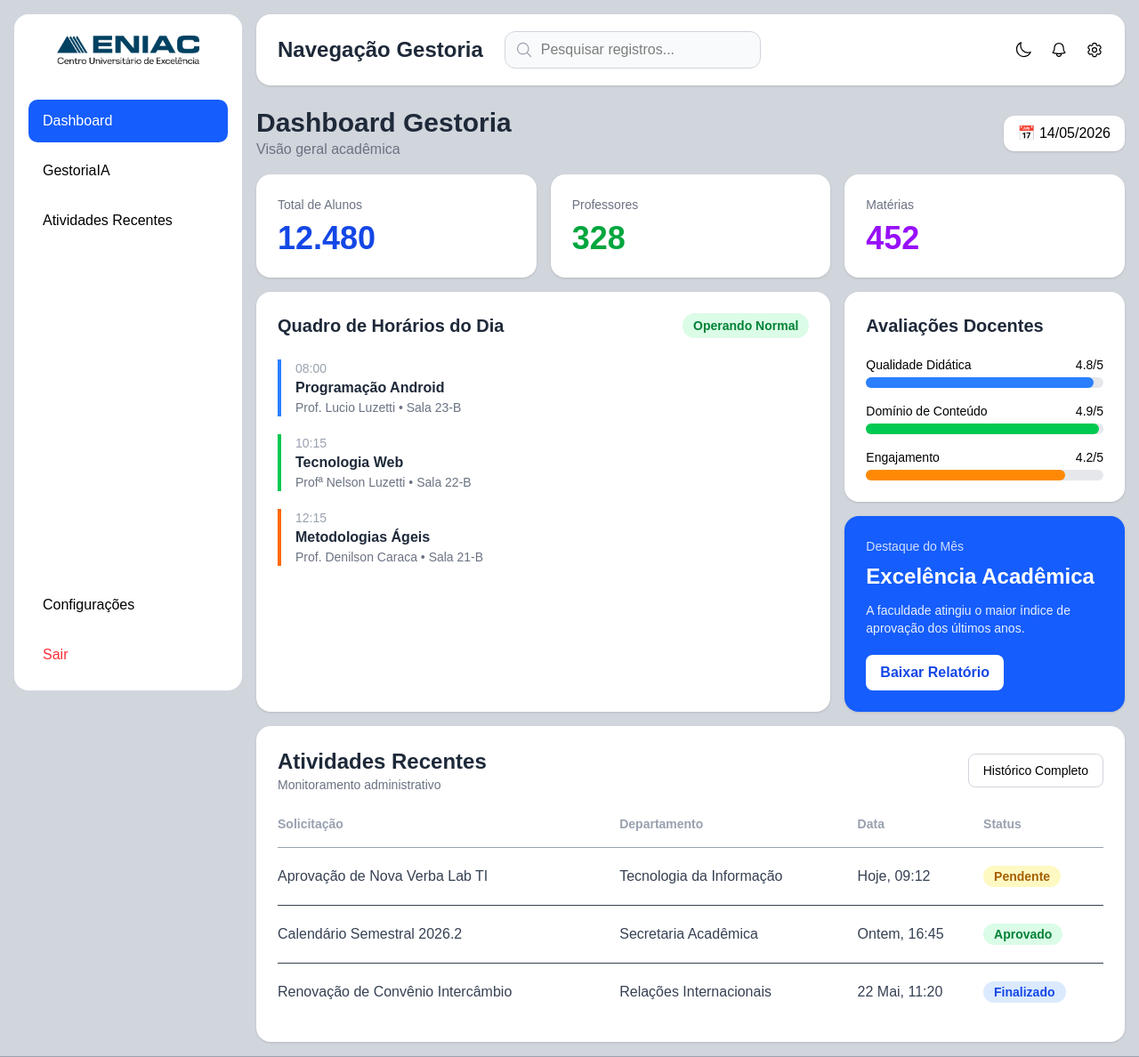
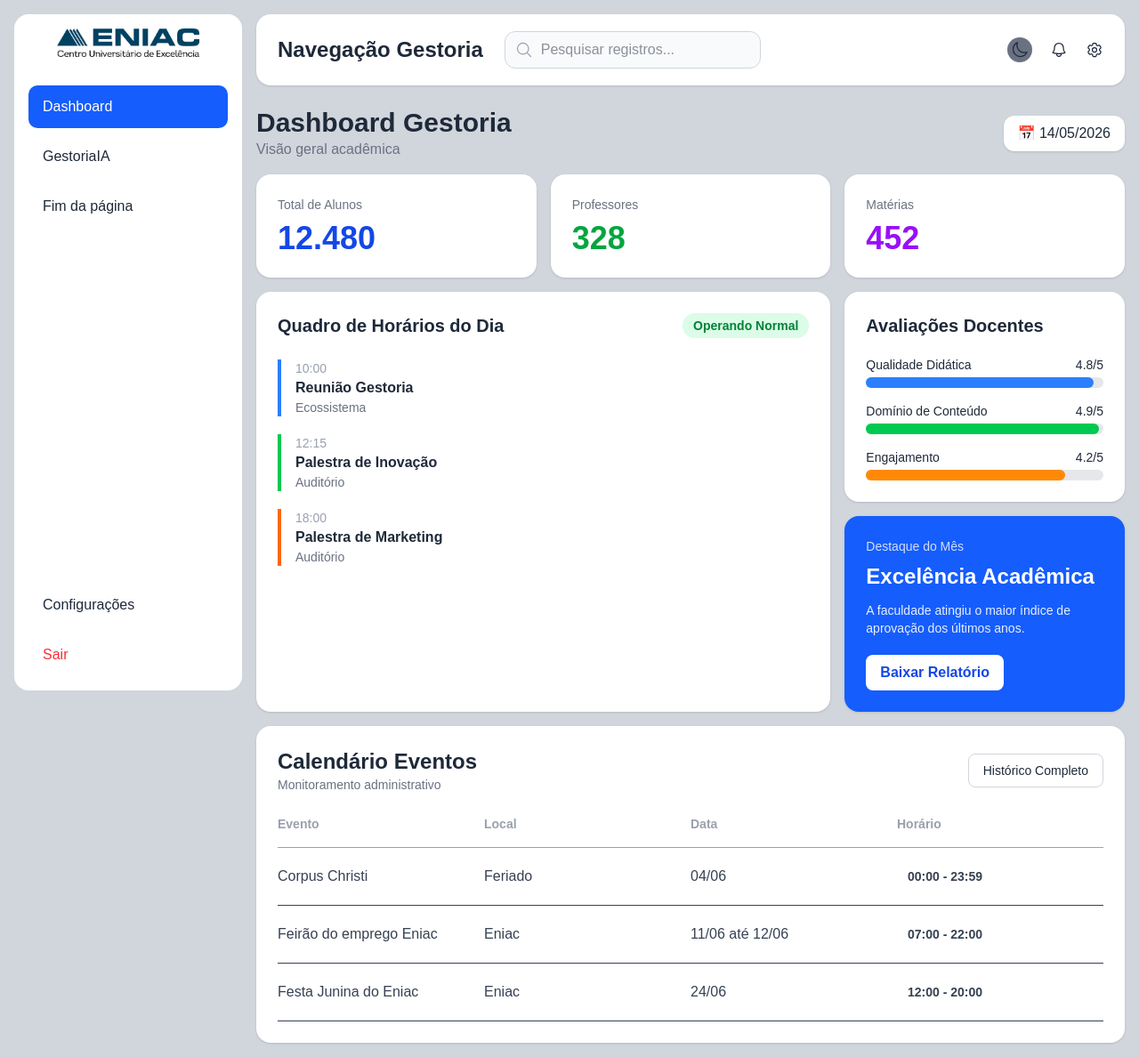
Before and after one commit to JoaoVitor5/FrontProject, a Next.js app: page /gestoria in a window 1280 px wide. Shown: the whole page at 89% size. Built offline with nearby package versions, Linux system fonts and the light colour scheme.

Commit message:
modo diurno/noturno nas duas páginas e alterações gerais

```diff
--- a/components/pages/GestoriaIAPage.tsx
+++ b/components/pages/GestoriaIAPage.tsx
@@ -98,7 +98,7 @@ const [darkMode, setDarkMode] = useState(false);
                 });
               }}
             >
-              Controle Inteligente de Grade
+              Fim da página
             </button>
 
           </nav>
--- a/components/pages/GestoriaPage.tsx
+++ b/components/pages/GestoriaPage.tsx
@@ -22,19 +22,32 @@ export default function GestoriaPage() {
 
   return (
 
-    <main className="flex min-h-screen bg-gray-300">
+    <main
+  className={`flex min-h-screen transition-colors duration-300 ${
+    darkMode
+      ? "bg-gray-900"
+      : "bg-gray-300"
+  }`}
+>
 
      {/* Sidebar */}
-<aside className="w-64 h-[95vh] sticky top-4 ml-4 bg-white shadow-x1 rounded-2xl flex flex-col justify-between">
+      <aside
+  className={`w-64 h-[95vh] sticky top-4 ml-4 rounded-2xl flex flex-col justify-between transition-colors duration-300 ${
+    darkMode
+      ? "bg-gray-800 text-white"
+      : "bg-white text-gray-800"
+  }`}
+>
 
+   {/* Parte superior */}
         <div>
 
           {/* Logo */}
-    <div className="p-6 flex justify-center">
+          <div className="h-16 flex items-center justify-center">
             <img
-        src="/eniac-logo.png"
+              src={darkMode ? "/eniac-logo-branca.png" : "/eniac-logo.png"}
               alt="Logo ENIAC"
-        className="w-40"
+                className="max-h-12 w-40 object-contain"
             />
           </div>
 
@@ -59,7 +72,7 @@ export default function GestoriaPage() {
           });
         }}
       >
-        Atividades Recentes
+        Fim da página
       </button>
 
     </nav>
@@ -88,14 +101,18 @@ export default function GestoriaPage() {
 <section className="flex-1 p-4">
 
  {/* Topbar */}
-<header className="h-20 bg-white rounded-2xl shadow-sm px-6 flex items-center justify-between mb-6">
-
+<header className={`h-20 rounded-2xl shadow-sm px-6 flex items-center justify-between mb-6 transition-colors duration-300 ${
+    darkMode
+      ? "bg-gray-800 text-white"
+      : "bg-white text-gray-800"
+  }`}
+>
   {/* Lado esquerdo */}
   <div className="flex items-center gap-6">
 
     {/* Título */}
     <div>
-      <h1 className="text-2xl font-bold text-gray-800">
+      <h1 className="text-2xl font-bold">
         Navegação Gestoria
       </h1>
     </div>
@@ -105,7 +122,11 @@ export default function GestoriaPage() {
       <input
         type="text"
         placeholder="Pesquisar registros..."
-        className="w-72 pl-10 pr-4 py-2 rounded-xl border border-gray-300 bg-gray-50 outline-none focus:border-blue-500"
+        className={`w-72 pl-10 pr-4 py-2 rounded-xl border outline-none focus:border-blue-500 ${
+  darkMode
+    ? "bg-gray-700 border-gray-600 text-white"
+    : "bg-gray-50 border-gray-300 text-gray-800"
+}`}
       />
 
       <span className="absolute left-3 top-1/2 -translate-y-1/2 text-gray-400">
@@ -118,9 +139,11 @@ export default function GestoriaPage() {
   {/* Lado direito */}
   <div className="flex items-center gap-5">
 
+{/* Ícones */}
+
         <button
   onClick={() => setDarkMode(!darkMode)}
-  className="text-xl cursor-pointer"
+  className="px-1 py-1  bg-gray-500 text-xl cursor-pointer rounded-full"
 >
   {darkMode ? (
     <SunIcon className="w-5 h-5" />
@@ -129,7 +152,6 @@ export default function GestoriaPage() {
   )}
 </button>
 
-    {/* Ícones */}
     <button className="text-xl cursor-pointer">
       <BellIcon className="w-5 h-5" />
     </button>
@@ -146,17 +168,33 @@ export default function GestoriaPage() {
   <div className="flex items-center justify-between mb-4">
 
     <div>
-      <h1 className="text-3xl font-bold text-gray-800">
+    <h1
+  className={`text-3xl font-bold ${
+    darkMode ? "text-white" : "text-gray-800"
+     }`}
+    >
   Dashboard Gestoria
     </h1>
 
-      <p className="text-gray-500">
+<p
+  className={`${
+    darkMode ? "text-gray-300" : "text-gray-500"
+  }`}
+>
   Visão geral acadêmica
 </p>
+
     </div>
 
     {/* Data atual */}
-    <div className="bg-white px-4 py-2 rounded-xl shadow">
+    <div
+  className={`px-4 py-2 rounded-xl shadow transition-colors duration-300 ${
+    darkMode
+      ? "bg-gray-800 text-white"
+      : "bg-white text-gray-800"
+  }`}
+>
+
   📅 {new Date().toLocaleDateString("pt-BR")}
     </div>
 
@@ -165,8 +203,18 @@ export default function GestoriaPage() {
   {/* Cards do topo */}
 <div className="grid grid-cols-3 gap-4 mb-4">
 
-  <div className="bg-white p-6 rounded-2xl shadow">
-    <p className="text-gray-500 text-sm">
+<div
+  className={`p-6 rounded-2xl shadow transition-colors duration-300 ${
+    darkMode
+      ? "bg-gray-800 text-white"
+      : "bg-white text-gray-800"
+  }`}
+>
+    <p
+     className={`text-sm ${
+    darkMode ? "text-gray-300" : "text-gray-500"
+    }`}
+    >
       Total de Alunos
     </p>
 
@@ -175,8 +223,19 @@ export default function GestoriaPage() {
     </h2>
   </div>
 
-  <div className="bg-white p-6 rounded-2xl shadow">
-    <p className="text-gray-500 text-sm">
+  <div
+  className={`p-6 rounded-2xl shadow transition-colors duration-300 ${
+    darkMode
+      ? "bg-gray-800 text-white"
+      : "bg-white text-gray-800"
+    }`}
+    >
+
+    <p
+  className={`text-sm ${
+    darkMode ? "text-gray-300" : "text-gray-500"
+    }`}
+    >
       Professores
     </p>
 
@@ -185,8 +244,19 @@ export default function GestoriaPage() {
     </h2>
   </div>
 
-  <div className="bg-white p-6 rounded-2xl shadow">
-    <p className="text-gray-500 text-sm">
+  <div
+  className={`p-6 rounded-2xl shadow transition-colors duration-300 ${
+    darkMode
+      ? "bg-gray-800 text-white"
+      : "bg-white text-gray-800"
+    }`}
+    >
+
+    <p
+  className={`text-sm ${
+    darkMode ? "text-gray-300" : "text-gray-500"
+    }`}
+    >
       Matérias
     </p>
 
@@ -201,11 +271,21 @@ export default function GestoriaPage() {
 <div className="grid grid-cols-3 gap-4 mb-4">
 
   {/* Quadro de horários do dia*/}
-  <div className="col-span-2 bg-white rounded-2xl shadow p-6">
+  <div
+  className={`col-span-2 rounded-2xl shadow p-6 transition-colors duration-300 ${
+    darkMode
+      ? "bg-gray-800 text-white"
+      : "bg-white text-gray-800"
+  }`}
+>
 
     <div className="flex items-center justify-between mb-6">
 
-      <h2 className="text-xl font-bold text-gray-800">
+      <h2
+  className={`text-xl font-bold ${
+    darkMode ? "text-white" : "text-gray-800"
+  }`}
+>
         Quadro de Horários do Dia
       </h2>
 
@@ -218,53 +298,77 @@ export default function GestoriaPage() {
     {/* Horários */}
     <div className="flex flex-col gap-5">
 
-      {/* Aula */}
+      {/* ativ.1 */}
       <div className="border-l-4 border-blue-500 pl-4">
 
         <p className="text-sm text-gray-400">
-          08:00
+          10:00
         </p>
 
-        <h3 className="font-bold text-gray-800">
-          Programação Android
+        <h3
+    className={`font-bold ${
+    darkMode ? "text-white" : "text-gray-800"
+    }`}
+    >
+          Reunião Gestoria
         </h3>
 
-        <p className="text-gray-500 text-sm">
-          Prof. Lucio Luzetti • Sala 23-B
+        <p
+    className={`text-sm ${
+    darkMode ? "text-gray-300" : "text-gray-500"
+    }`}
+    >
+            Ecossistema
         </p>
 
       </div>
 
-      {/* Aula */}
+      {/* Ativ.2 */}
       <div className="border-l-4 border-green-500 pl-4">
-
-        <p className="text-sm text-gray-400">
-          10:15
-        </p>
-
-        <h3 className="font-bold text-gray-800">
-          Tecnologia Web
-        </h3>
-
-        <p className="text-gray-500 text-sm">
-          Profª Nelson Luzetti • Sala 22-B
-        </p>
-
-      </div>
-
-      {/* Aula */}
-      <div className="border-l-4 border-orange-500 pl-4">
 
         <p className="text-sm text-gray-400">
           12:15
         </p>
 
-        <h3 className="font-bold text-gray-800">
-          Metodologias Ágeis
+        <h3
+    className={`font-bold ${
+    darkMode ? "text-white" : "text-gray-800"
+    }`}
+    >
+          Palestra de Inovação
         </h3>
 
-        <p className="text-gray-500 text-sm">
-          Prof. Denilson Caraca • Sala 21-B
+        <p
+    className={`text-sm ${
+    darkMode ? "text-gray-300" : "text-gray-500"
+    }`}
+    >
+          Auditório
+        </p>
+
+      </div>
+
+      {/* Ativ.3 */}
+      <div className="border-l-4 border-orange-500 pl-4">
+
+        <p className="text-sm text-gray-400">
+          18:00
+        </p>
+
+        <h3
+    className={`font-bold ${
+    darkMode ? "text-white" : "text-gray-800"
+    }`}
+    >
+          Palestra de Marketing
+        </h3>
+
+        <p
+        className={`text-sm ${
+        darkMode ? "text-gray-300" : "text-gray-500"
+        }`}
+        >
+          Auditório
         </p>
 
       </div>
@@ -277,9 +381,15 @@ export default function GestoriaPage() {
   <div className="flex flex-col gap-4">
 
     {/* Avaliações docentes */}
-    <div className="bg-white rounded-2xl shadow p-6">
+    <div
+    className={`rounded-2xl shadow p-6 transition-colors duration-300 ${
+    darkMode
+      ? "bg-gray-800 text-white"
+      : "bg-white text-gray-800"
+    }`}
+    >
 
-      <h2 className="text-xl font-bold text-gray-800 mb-5">
+      <h2 className="text-xl font-bold mb-5">
         Avaliações Docentes
       </h2>
 
@@ -349,23 +459,43 @@ export default function GestoriaPage() {
 
 </div>
 
-    {/* Atividades Recentes */}
-<div className="bg-white rounded-2xl shadow p-6">
+    {/* Calendário de Eventos */}
+<div
+    className={`rounded-2xl shadow p-6 transition-colors duration-300 ${
+    darkMode
+      ? "bg-gray-800 text-white"
+      : "bg-white text-gray-800"
+    }`}
+    >
 
   {/* Cabeçalho */}
   <div className="flex items-center justify-between mb-6">
 
     <div>
-      <h2 className="text-2xl font-bold text-gray-800">
-        Atividades Recentes
+      <h2
+    className={`text-2xl font-bold ${
+    darkMode ? "text-white" : "text-gray-800"
+    }`}
+    >
+        Calendário Eventos
       </h2>
 
-      <p className="text-gray-500 text-sm">
+      <p
+    className={`text-sm ${
+    darkMode ? "text-gray-300" : "text-gray-500"
+    }`}
+    >
         Monitoramento administrativo
       </p>
     </div>
 
-    <button className="border border-gray-300 px-4 py-2 rounded-lg text-sm hover:bg-gray-100 transition cursor-pointer">
+<button
+  className={`px-4 py-2 rounded-lg text-sm border transition cursor-pointer ${
+    darkMode
+      ? "border-gray-600 text-white hover:bg-gray-700"
+      : "border-gray-300 text-gray-800 hover:bg-gray-100"
+  }`}
+>
   Histórico Completo
 </button>
 
@@ -374,87 +504,109 @@ export default function GestoriaPage() {
   {/* Tabela */}
   <div className="overflow-x-auto">
 
-    <table className="w-full">
+    <table className="w-full table-fixed">
 
       <thead>
 
         <tr className="text-left text-gray-400 text-sm border-b">
 
-          <th className="pb-4">Solicitação</th>
+          <th className="pb-4">Evento</th>
 
-          <th className="pb-4">Departamento</th>
+          <th className="pb-4">Local</th>
 
           <th className="pb-4">Data</th>
 
-          <th className="pb-4">Status</th>
+          <th className="pb-4">Horário</th>
 
         </tr>
 
       </thead>
 
-      <tbody className="text-gray-700">
+      <tbody
+    className={`${
+    darkMode ? "text-gray-200" : "text-gray-700"
+    }`}
+    >
 
-        <tr className="border-b hover:bg-gray-50 transition">
+        <tr
+    className={`border-b transition ${
+    darkMode
+      ? "hover:bg-gray-700"
+      : "hover:bg-gray-50"
+    }`}
+    >
 
           <td className="py-5 font-medium">
-            Aprovação de Nova Verba Lab TI
+            Corpus Christi
           </td>
 
           <td>
-            Tecnologia da Informação
+            Feriado
           </td>
 
           <td>
-            Hoje, 09:12
+            04/06
           </td>
 
           <td>
-            <span className="bg-yellow-100 text-yellow-700 px-3 py-1 rounded-full text-sm font-semibold">
-              Pendente
+            <span className="px-3 py-1 rounded-full text-sm font-semibold">
+              00:00 - 23:59
             </span>
           </td>
 
         </tr>
 
-        <tr className="border-b hover:bg-gray-50 transition">
+        <tr
+    className={`border-b transition ${
+    darkMode
+      ? "hover:bg-gray-700"
+      : "hover:bg-gray-50"
+    }`}
+    >
 
           <td className="py-5 font-medium">
-            Calendário Semestral 2026.2
+            Feirão do emprego Eniac
           </td>
 
           <td>
-            Secretaria Acadêmica
+            Eniac
           </td>
 
           <td>
-            Ontem, 16:45
+            11/06 até 12/06
           </td>
 
           <td>
-            <span className="bg-green-100 text-green-700 px-3 py-1 rounded-full text-sm font-semibold">
-              Aprovado
+            <span className="px-3 py-1 rounded-full text-sm font-semibold">
+              07:00 - 22:00
             </span>
           </td>
 
         </tr>
 
-        <tr className="hover:bg-gray-50 transition">
+        <tr
+    className={`border-b transition ${
+    darkMode
+      ? "hover:bg-gray-700"
+      : "hover:bg-gray-50"
+    }`}
+    >
 
           <td className="py-5 font-medium">
-            Renovação de Convênio Intercâmbio
+            Festa Junina do Eniac
           </td>
 
           <td>
-            Relações Internacionais
+            Eniac
           </td>
 
           <td>
-            22 Mai, 11:20
+            24/06
           </td>
 
           <td>
-            <span className="bg-blue-100 text-blue-700 px-3 py-1 rounded-full text-sm font-semibold">
-              Finalizado
+            <span className="px-3 py-1 rounded-full text-sm font-semibold">
+              12:00 - 20:00
             </span>
           </td>
 
```
Lines whose indentation alone changed are shown as unchanged.
